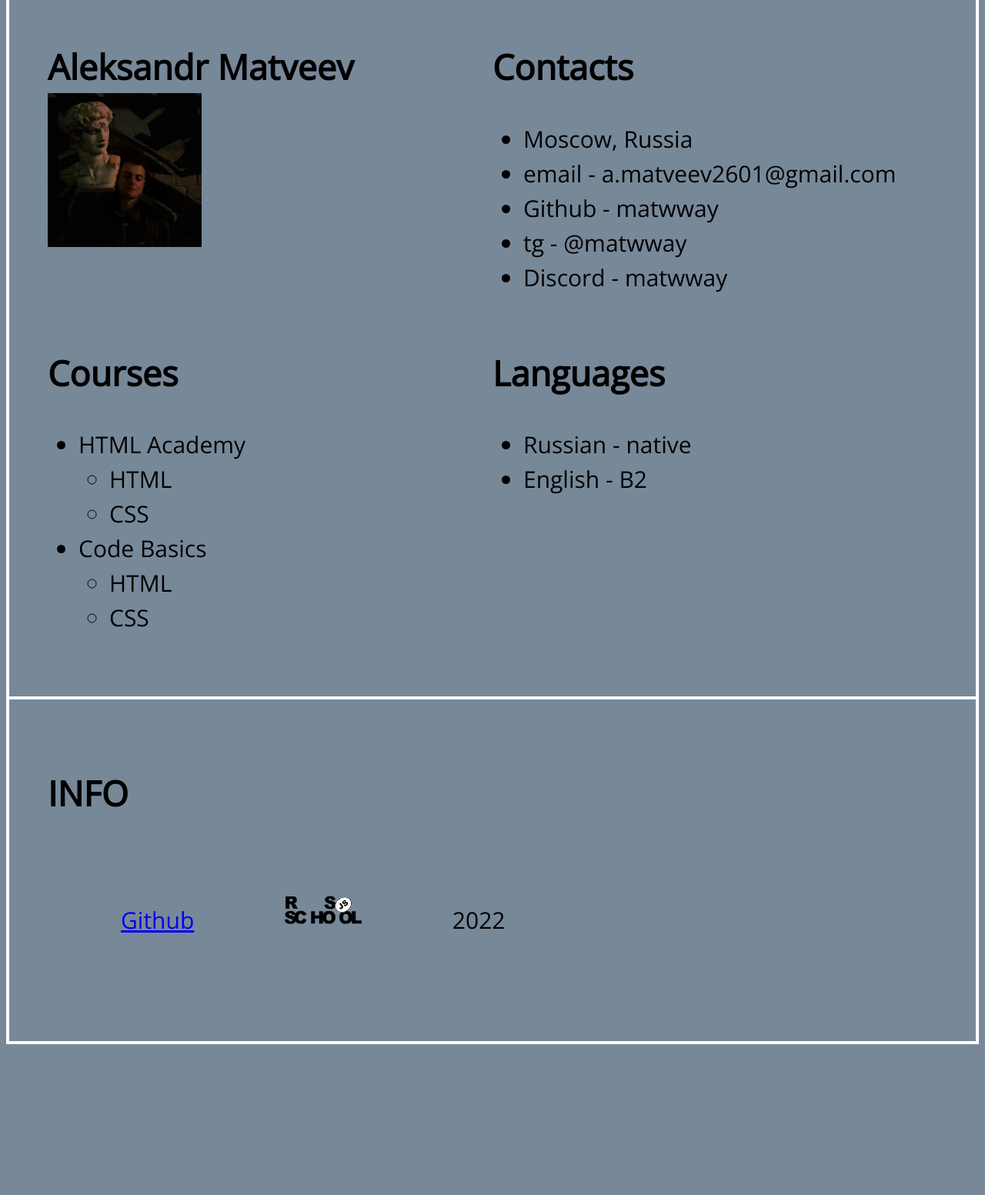
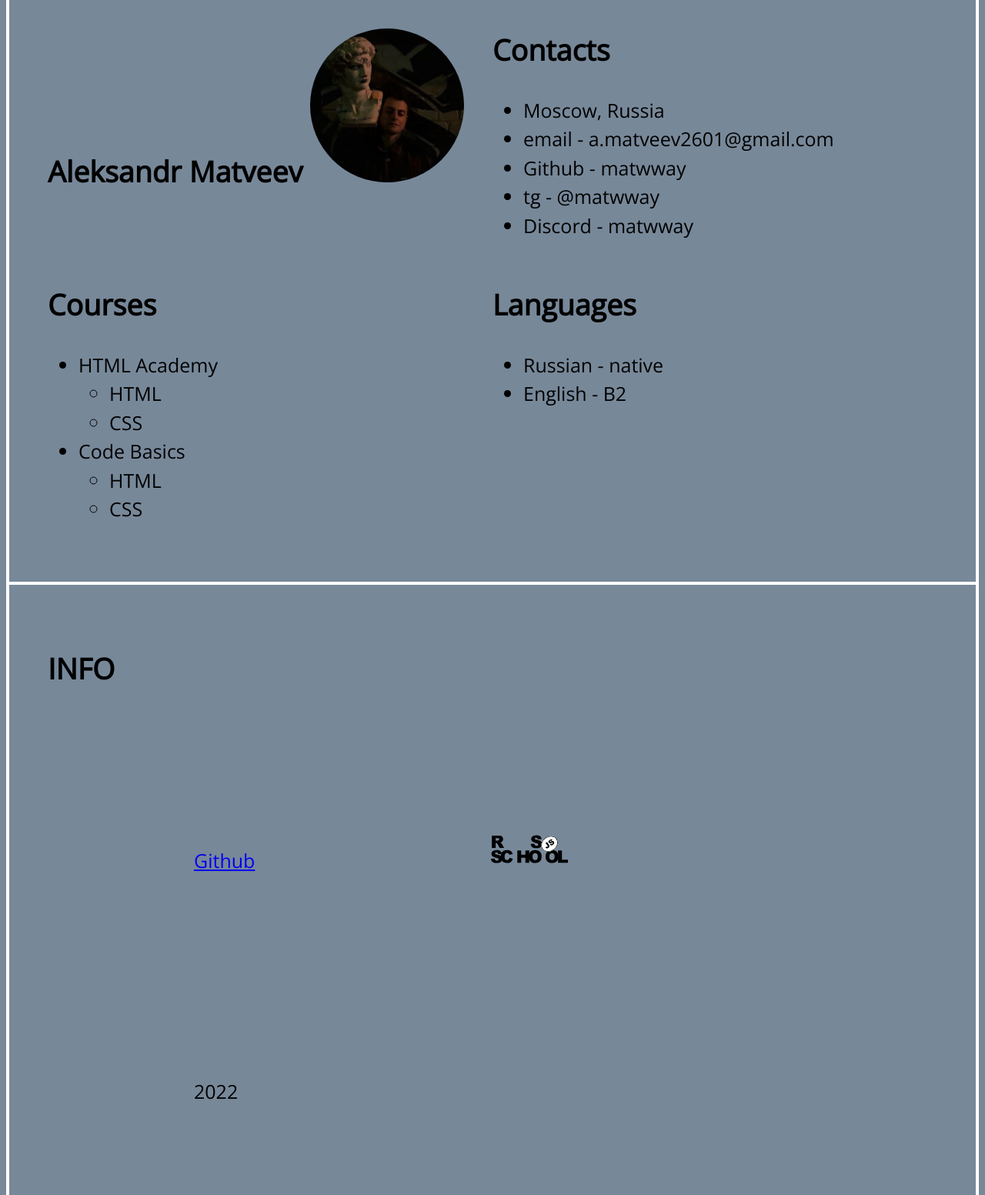
Before and after one commit to matwway/rsschool-cv, a plain HTML site: page index.html in a window 1280 px wide. Shown: the part 260-1813 px from the top of the page at 77% size. Before the commit the page ends 1625 px from the top, so only its background shows below. Drawn offline with nearby package versions, Linux system fonts and the light colour scheme.

Commit message:
docs: work on style

```diff
--- a/style.css
+++ b/style.css
@@ -1,6 +1,6 @@
 body {
     font-family: 'Open Sans', sans-serif;
-    font-size: 30px;
+    font-size: 25px;
     font-weight: 400;
     line-height: 1.5;
     color: #000000;
@@ -59,5 +59,10 @@ html {
 
 .list {
     display: inline-block;
-    padding: 55px;
+    padding: 150px;
+    height: 75px;
 }
+
+.radius {
+    border-radius: 50%;
+}
```
